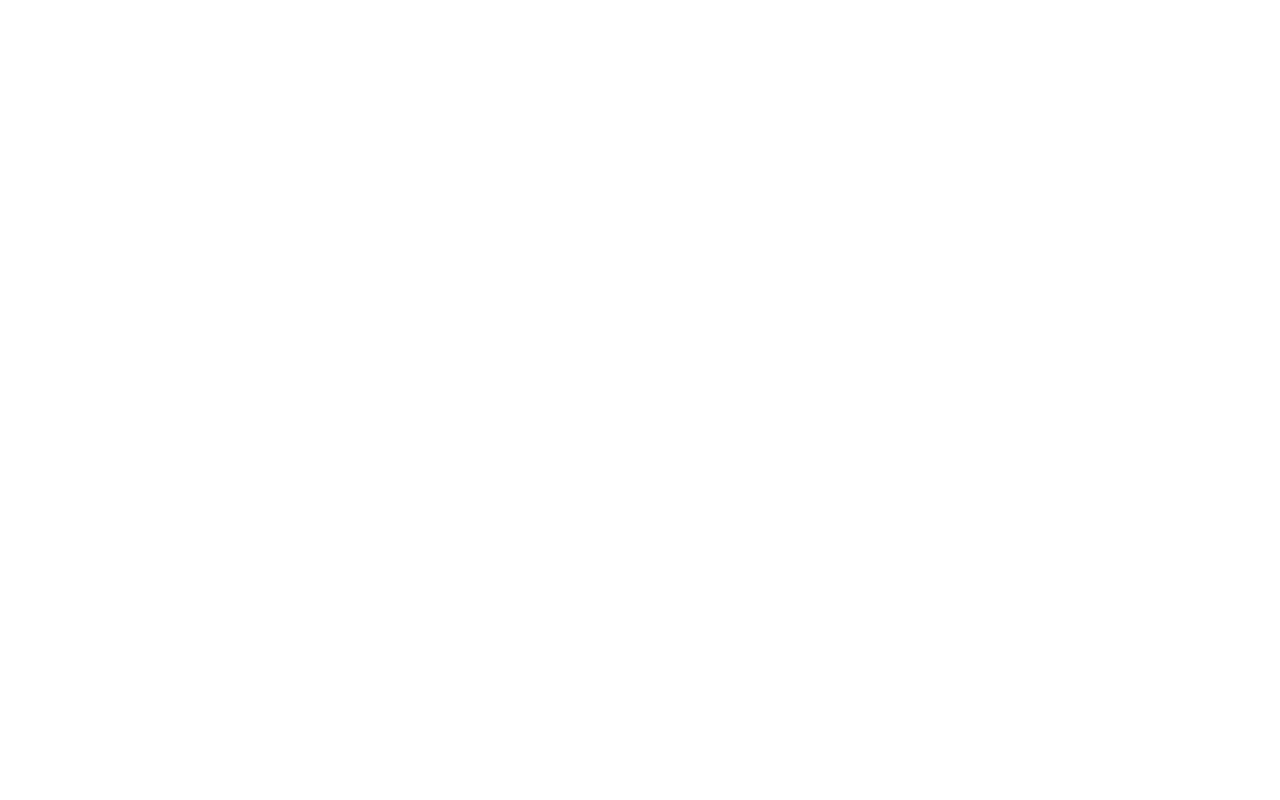
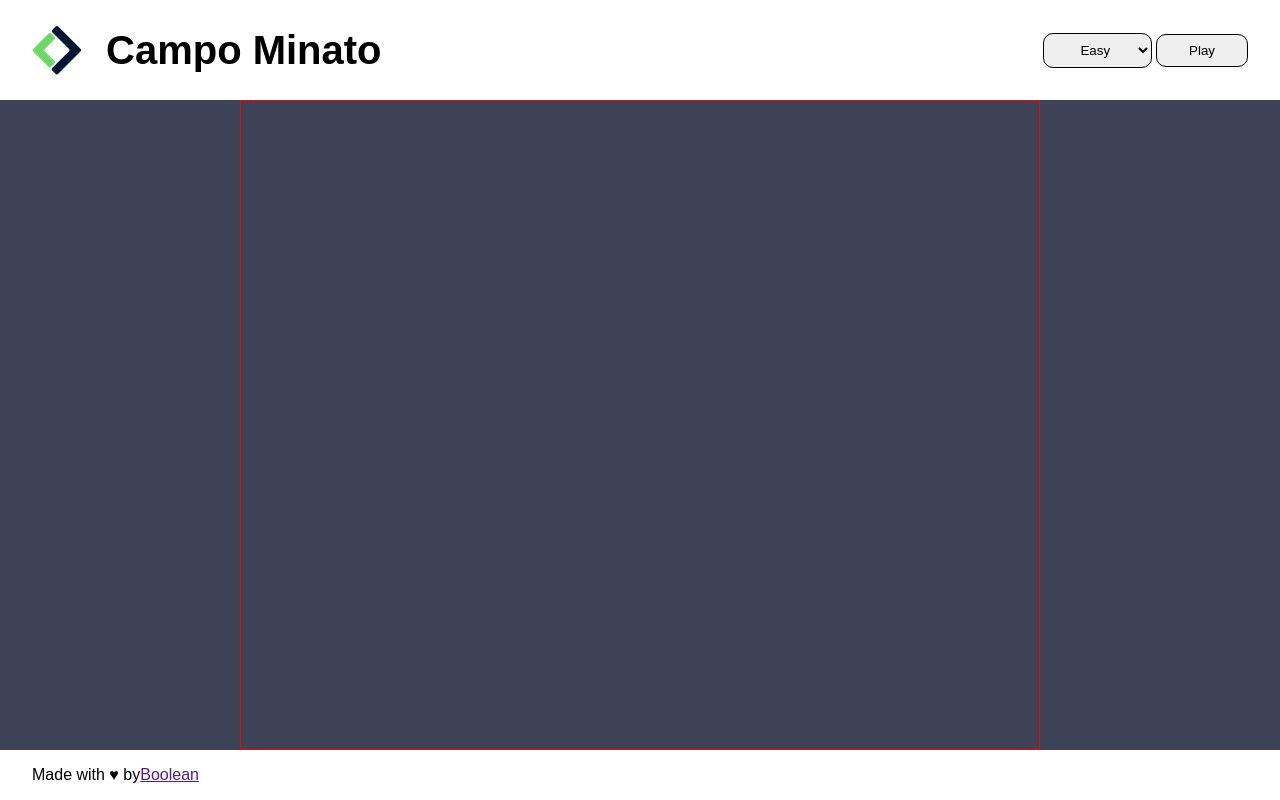
Before and after one commit to marcomazzotti/js-campominato-grid, a plain HTML site: page index.html in a window 1280 px wide. Drawn offline with Linux system fonts and the light colour scheme.

Commit message:
Add: html and css structure

```diff
--- a/css/style.css
+++ b/css/style.css
@@ -0,0 +1,97 @@
+* {
+  margin: 0;
+  padding: 0;
+  box-sizing: border-box;
+}
+
+body {
+  background-color: rgba(62, 66, 86);
+  font-family:Arial, Helvetica, sans-serif
+}
+
+.img-title{
+  display: flex;
+  justify-content: center;
+  align-items: center;
+}
+
+.img-title span{
+  font-size: 2.5rem;
+  font-weight: 700;
+  margin-left: 1.5rem;
+}
+
+header{
+  width: 100%;
+  height: 100px;
+  background-color: white;
+  display: flex;
+  justify-content: space-between;
+  align-items: center;
+  padding: 0 2rem;
+}
+
+.btn-play{
+  padding: 0.5rem 2rem;
+  border-radius: 10px;
+  border: 0.5px solid black;
+}
+
+.level{
+  padding: 0.5rem 0.7rem 0.5rem 2rem;
+  border-radius: 10px;
+  border: 0.5px solid black;
+}
+
+.container {
+  width: 800px;
+  height: calc(100vh - 150px);
+  margin: 0 auto;
+  display: flex;
+  justify-content: center;
+  align-items: center;
+  color: white;
+  border: 1px solid red;
+}
+
+.grid {
+  display: flex;
+  flex-wrap: wrap;
+}
+
+.grid-item {
+  display: flex;
+  justify-content: center;
+  align-items: center;
+  font-size: 2.5rem;
+  border: 2px solid white;
+}
+
+.easy{
+  width: calc(800px / 10 );
+  height: calc(800px / 10 );
+}
+
+.normal{
+  width: calc(800px / 9 );
+  height: calc(800px / 9 );
+}
+
+.hard{
+  width: calc(800px / 7 );
+  height: calc(800px / 7 );
+}
+
+.orange{
+  background-color: rgb(249, 162, 0);
+  color: rgb(66, 71, 92);
+}
+
+footer{
+  width: 100%;
+  height: 50px;
+  background-color: white;
+  padding: 0 2rem;
+  display: flex;
+  align-items: center;
+}
--- a/index.html
+++ b/index.html
@@ -9,6 +9,34 @@
 </head>
 <body>
 
+  <header>
+    <div class="img-title">
+      <img src="img/Logo.png" alt="">
+      <span>Campo Minato</span>
+    </div>
+    <div>
+      <select class="level" name="selector">
+        <option value="100">Easy</option>
+        <option value="81">Normal</option>
+        <option value="49">Hard</option>
+      </select>
+      <button class="btn-play">Play</button>
+    </div>
+  </header>
+
+  <main>
+    <div class="container">
+      <div class="grid">
+        <!-- <div class="grid-item">
+          <span>1</span>
+        </div> -->
+      </div>
+    </div>
+  </main>
+
+  <footer>
+    <p>Made with &hearts; by<a href="">Boolean</a></p>
+  </footer>
 
   <script src="js/script.js"></script>
 </body>
```
Also changed, not shown: img/Logo.png (added), 1 other file.
